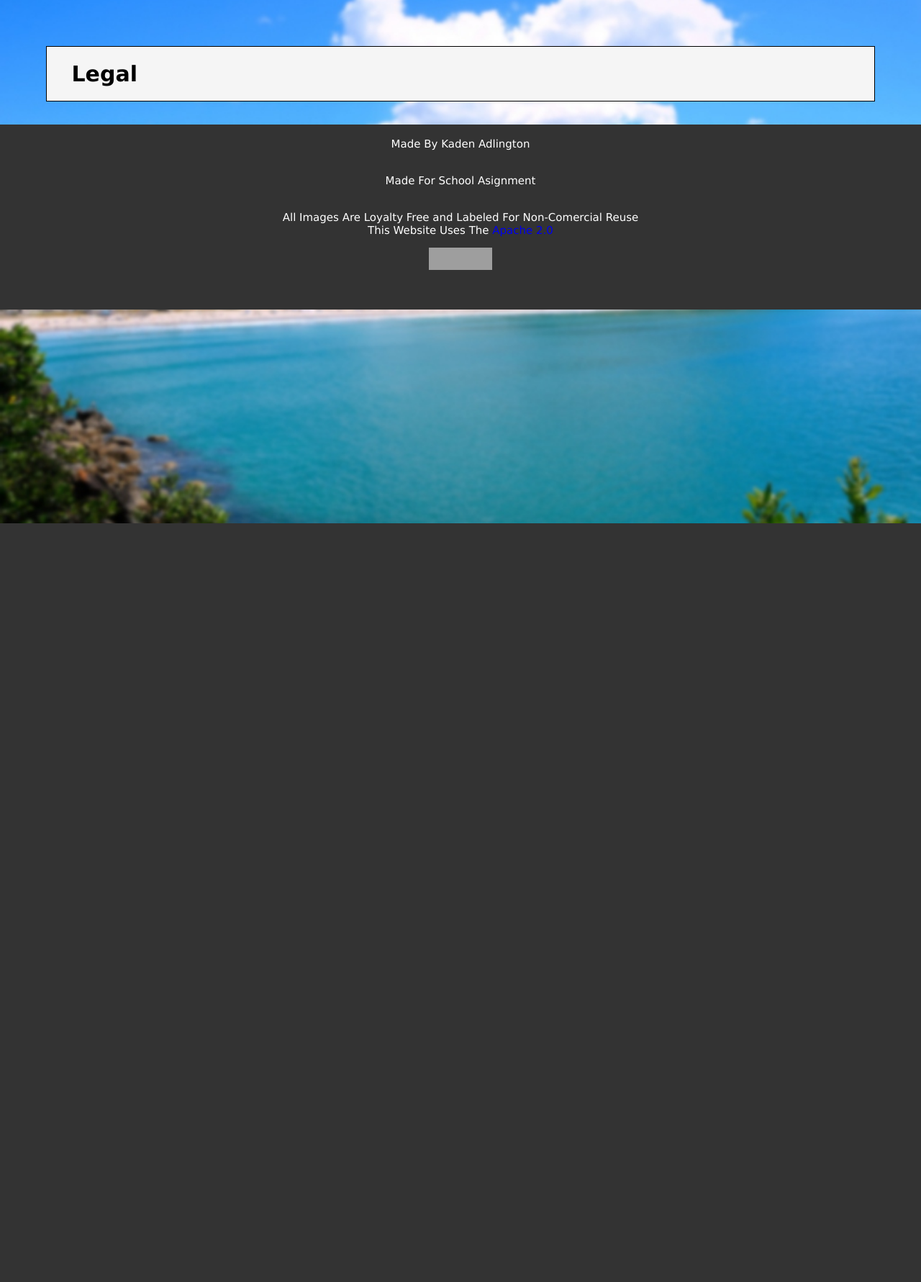
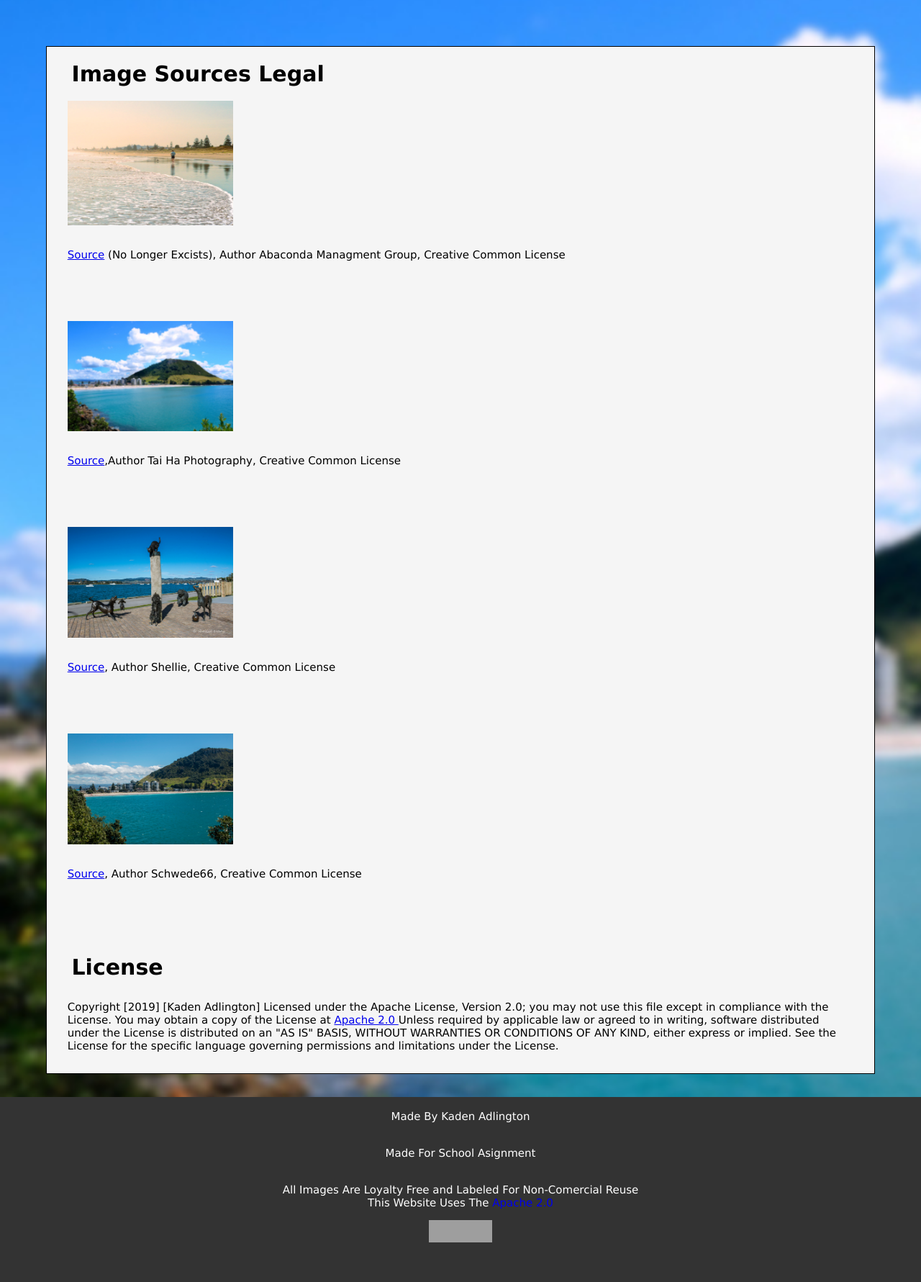
Before and after one commit to militaryk/assessment, a PHP site: page /legal.html in a window 1280 px wide. Shown: the part 73-1854 px from the top of the page at 72% size. Before the commit the page ends 800 px from the top, so only its background shows below. Run offline with PHP 8.4, Linux system fonts and the light colour scheme; grey boxes are pictures that could not be loaded.

Commit message:
Add files via upload

```diff
--- a/css/style.css
+++ b/css/style.css
@@ -180,3 +180,18 @@ a:hover {
     font-size: 150%;
     font-family: Arial, Helvetica, sans-serif;
 }
+.plan {
+    width: 50%;
+    height: 50%;
+    margin-left: 25%;
+    margin-right: 25%;
+}
+.legal {
+    width: 20%;
+    height: 20%;
+    margin-left: 2.5%;
+}
+.text2 {
+    font-size: 100%;
+    margin: 2.5%;
+}
--- a/details.html
+++ b/details.html
@@ -39,6 +39,12 @@
         </nav>
             <div class="article">
                 <h1>Details</h1>
+                <p class="text1">This website was designed by Kaden Adlington for a school assesment, Its purpose it to provide tourists and visitors with infomation on places to go in the diffrent areas of Tauranga City, it provides visitors with direct links to the main websites to and gives a few recomended sugestions for each area to encourage the visitors to look at them.</p>
+                <h1>Plan</h1>
+                <h2>Home Page Layout Plan</h2>
+                <img class="plan" src="images/index.jpg">
+                <h2>Article Page Layout</h2>
+                <img class="plan" src="images/Article.jpg">
                 </div>
                 <div class="footer">
 
--- a/index.html
+++ b/index.html
@@ -40,8 +40,6 @@
             </nav>
 <br>
 <br>
-<br>
-<br>
                     <!-- Creates Each of the 3 Sqaures-->
                     <div class="square">
                         <!-- Sets the Image inside each of the sqaures -->
@@ -63,7 +61,7 @@
                     <!-- Creates article on home page -->
                     <div class="homearticle">
                         <h1>About</h1>
-                        <p class="text1"></p>
+                        <p class="text1">Welcome to Gravity In Tauranga. This Website will provide you with details on interesting and brilliant attractions to visit while in Tauranga and provide some recommendations if you're stuck for cash or time. The name Gravity in Tauranga is a pun, This website is designed to provide the visitors with options on things to do in Tauranga, Attractions. Gravity is an Attraction that exists between all objects. Therefore the name Gravity In Tauranga. For more details visits the <a STYLE="text-decoration: none" href="details.html">Details Page</a></p>
                     </div>
 
 
@@ -77,7 +75,7 @@
                         <br>
                         <p3>All Images Are Loyalty Free and Labeled For Non-Comercial Reuse</p3>
                         <br>
-                        <p4>This Website Uses The <a STYLE="text-decoration: none" href="https://www.apache.org/licenses/LICENSE-2.0">Apache 2.0</a></p4>
+                        <p4>This Website Uses The </p4>
                         <br>
                         <p>
                             <!-- Icon for to show this page is CSS Validated -->
--- a/legal.html
+++ b/legal.html
@@ -38,7 +38,41 @@
                 </ul>
         </nav>
             <div class="article">
-                <h1>Legal</h1>
+                <h1>Image Sources Legal</h1>
+                <img src="images/papamoab.jpg" alt="Papamoa Beach In Morning" class="legal">
+                <p class="text2"><a href="https://www.flickr.com/photos/abaconda/5276528994/">Source<a> (No Longer Excists), Author Abaconda Managment Group, Creative Common License</p>
+                <br>
+                <br>
+                <br>
+                <img src="images/background.jpg" alt="Mount Maunganui View" class="legal">
+                <p class="text2"><a href="https://www.flickr.com/photos/62138788@N06/7703408526">Source<a>,Author Tai Ha Photography, Creative Common License</p>
+                <br>
+                <br>
+                <br>
+                <img src="images/taurangacbd.jpg" alt="Tauranga CBD" class="legal">
+                <p class="text2"><a href="https://www.google.com/url?sa=i&source=images&cd=&ved=2ahUKEwib6_GpwoDhAhUJuI8KHfPPDcIQjxx6BAgBEAI&url=https%3A%2F%2Fwww.flickr.com%2Fphotos%2Fflyingkiwigirl%2F29491672331&psig=AOvVaw1wVhZg51rqRrVCdXx64O1K&ust=1552614621044482">Source<a>, Author Shellie, Creative Common License</p>
+                <br>
+                <br>
+                <br>
+                <img src="images/mountm.jpg" alt="Mount Maunganui" class="legal">
+                <p class="text2"><a href="https://en.wikipedia.org/wiki/Mount_Maunganui#/media/File:Mount_Maunganui_25.jpg">Source<a>, Author Schwede66, Creative Common License</p>
+                <br>
+                <br>
+                <br>
+                <h1>License</h1>
+                <p class="text2">Copyright [2019] [Kaden Adlington]
+
+                    Licensed under the Apache License, Version 2.0;
+                    you may not use this file except in compliance with the License.
+                    You may obtain a copy of the License at
+
+                       <a href="http://www.apache.org/licenses/LICENSE-2.0"> Apache 2.0 </a>
+
+                    Unless required by applicable law or agreed to in writing, software
+                    distributed under the License is distributed on an "AS IS" BASIS,
+                    WITHOUT WARRANTIES OR CONDITIONS OF ANY KIND, either express or implied.
+                    See the License for the specific language governing permissions and
+                    limitations under the License.</p>
                 </div>
                 <div class="footer">
 
```
Also changed, not shown: images/Article.jpg (added), images/index.jpg (added).
